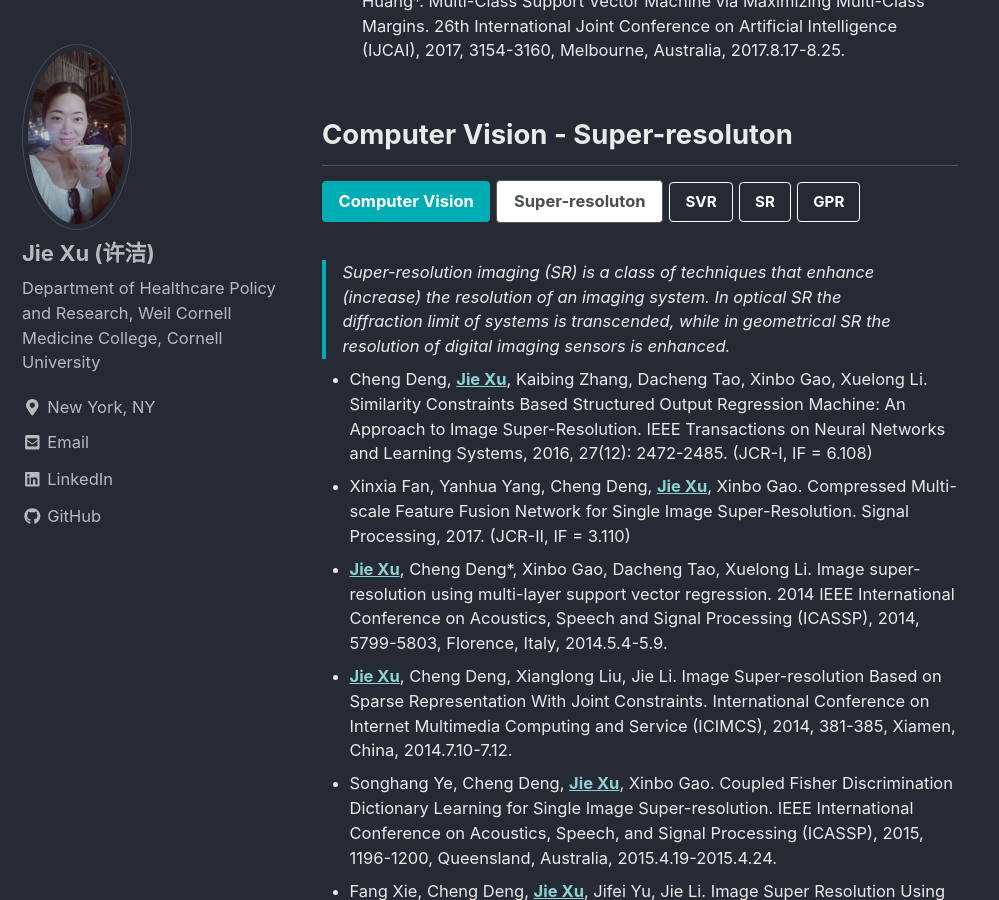
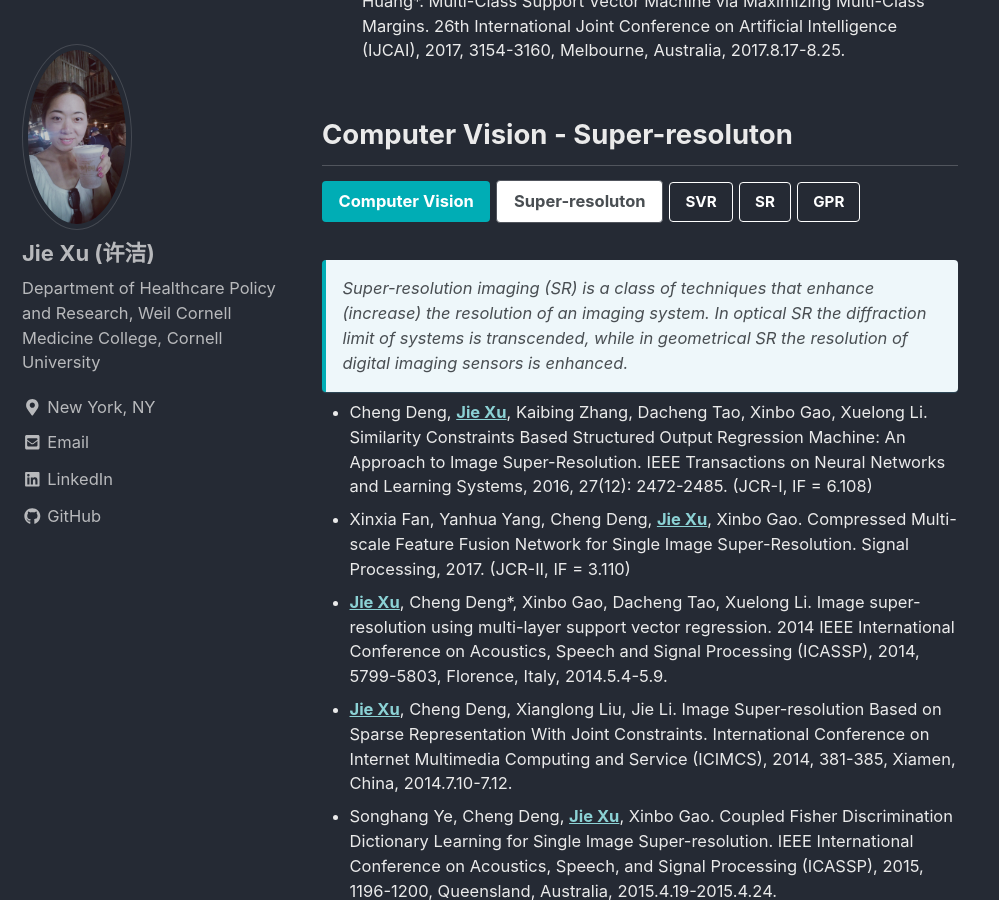
Before and after one commit to jxu1015/jxu1015.github.io, a Jekyll site: the page built from _pages/publications.md, in a window 1280 px wide and 900 px high, scrolled down 1308 px. Shown: the whole window, without its empty margins (0-999 px from the left). Built offline with Jekyll 4.4.1, drawn with Linux system fonts in a browser that asks for light colours; nearby versions of some CDN libraries.

Commit message:
Update publications.md

```diff
--- a/_pages/publications.md
+++ b/_pages/publications.md
@@ -25,7 +25,7 @@ header:
 [GPR](#){: .btn .btn--light-outline .btn--small}
 
 > Super-resolution imaging (SR) is a class of techniques that enhance (increase) the resolution of an imaging system. In optical SR the diffraction limit of systems is transcended, while in geometrical SR the resolution of digital imaging sensors is enhanced.
-{: .small}
+{: .notice--info}
 
 * Cheng Deng, [**Jie Xu**](https://scholar.google.com/citations?user=kFSu-dgAAAAJ&hl=en), Kaibing Zhang, Dacheng Tao, Xinbo Gao, Xuelong Li. Similarity Constraints Based Structured Output Regression Machine: An Approach to Image Super-Resolution. IEEE Transactions on Neural Networks and Learning Systems, 2016, 27(12): 2472-2485. (JCR-I, IF = 6.108)
 * Xinxia Fan, Yanhua Yang, Cheng Deng, [**Jie Xu**](https://scholar.google.com/citations?user=kFSu-dgAAAAJ&hl=en), Xinbo Gao. Compressed Multi-scale Feature Fusion Network for Single Image Super-Resolution. Signal Processing, 2017.  (JCR-II, IF = 3.110)
```
